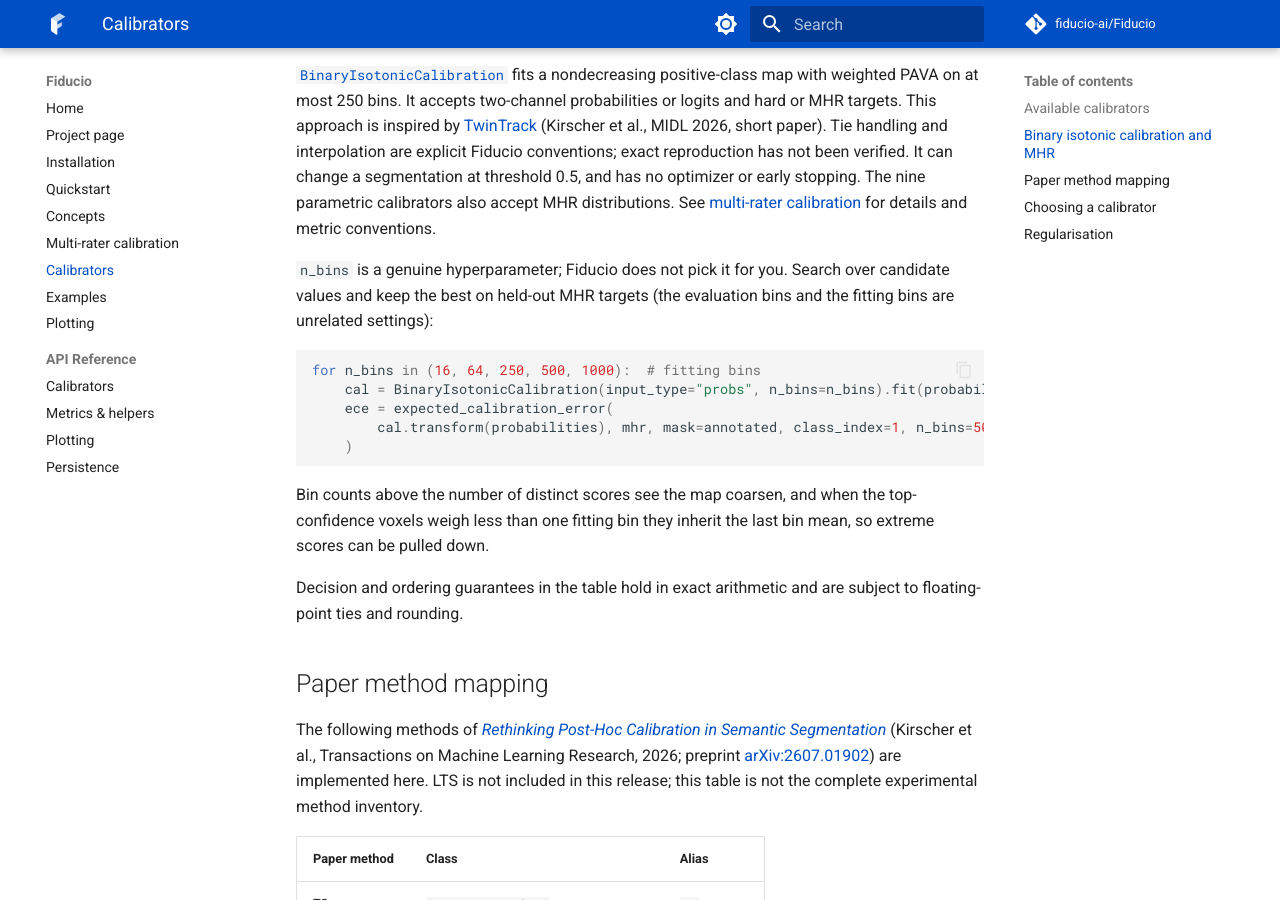
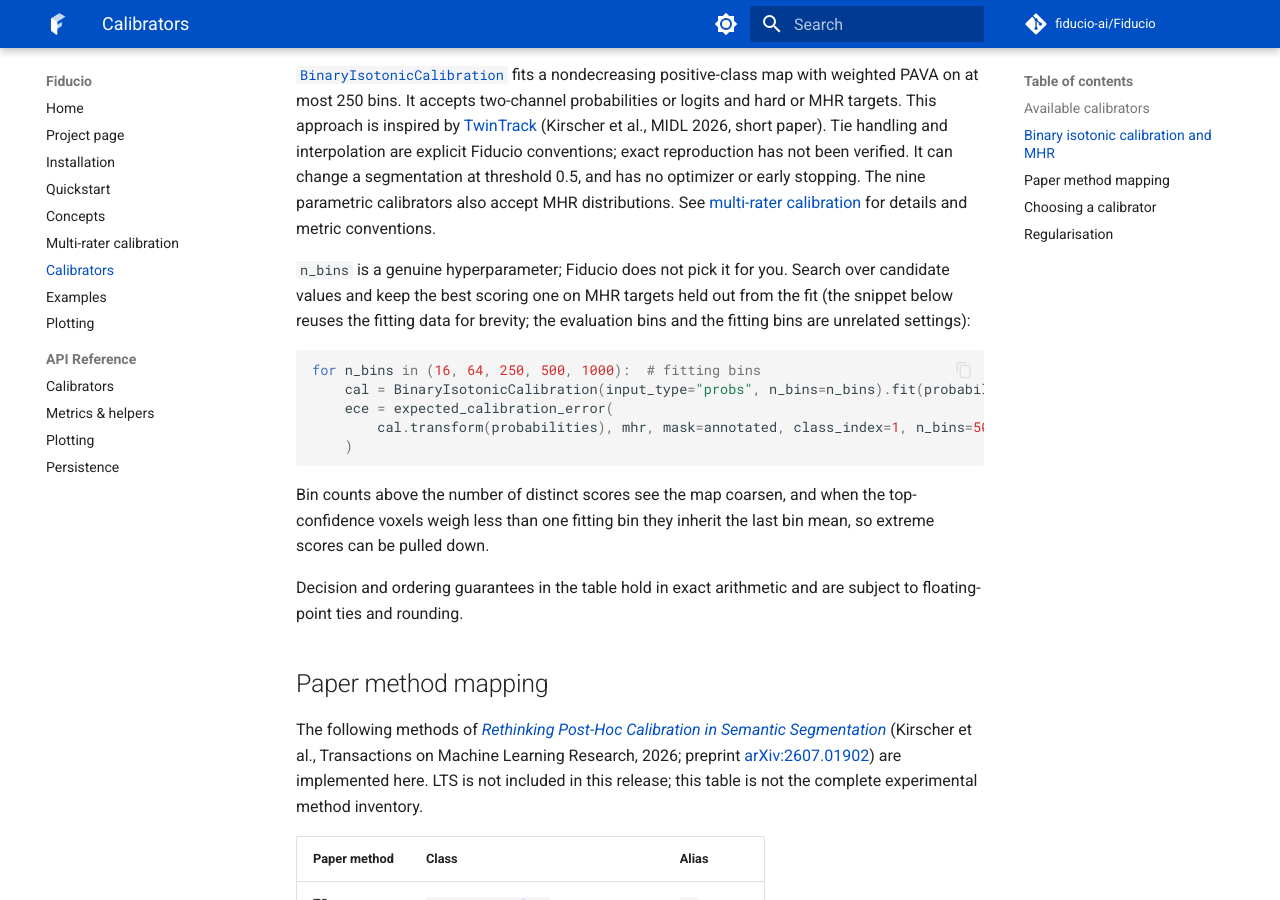
Before and after one commit to fiducio-ai/Fiducio, an MkDocs documentation site: the page built from docs/calibrators.md, in a window 1280 px wide and 900 px high, scrolled down 1305 px. Built offline with MkDocs 1.6.1 and Material for MkDocs 9.7.7, drawn with Linux system fonts in a browser that asks for light colours; comment, search, counter and statistics services are not loaded.

Commit message:
Clarify that the n_bins recipe reuses fitting data

````diff
--- a/docs/calibrators.md
+++ b/docs/calibrators.md
@@ -44,8 +44,9 @@ stopping. The nine parametric calibrators also accept MHR distributions.
 See [multi-rater calibration](multi_rater.md) for details and metric conventions.
 
 `n_bins` is a genuine hyperparameter; Fiducio does not pick it for you. Search
-over candidate values and keep the best on held-out MHR targets (the evaluation
-bins and the fitting bins are unrelated settings):
+over candidate values and keep the best scoring one on MHR targets held out
+from the fit (the snippet below reuses the fitting data for brevity; the
+evaluation bins and the fitting bins are unrelated settings):
 
 ```python
 for n_bins in (16, 64, 250, 500, 1000):  # fitting bins
````
